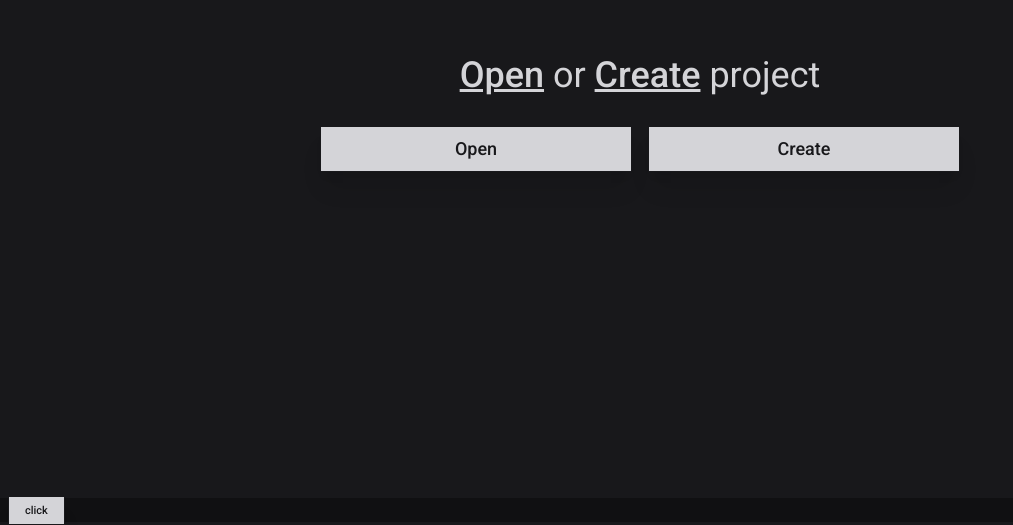
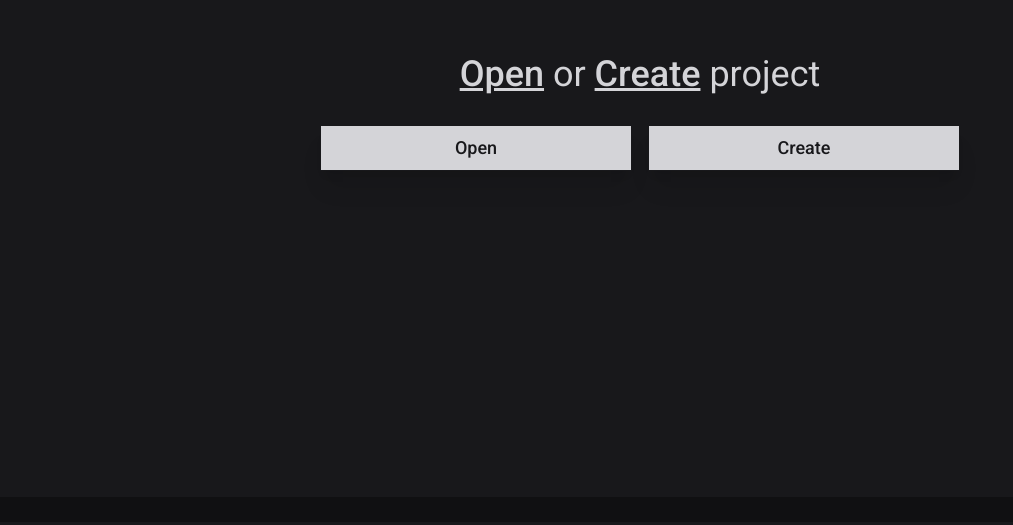
Before and after one commit to lilBunnyRabbit/work-hours, a React (Vite) app: page /#/ in a window 1280 px wide. Shown: the part 278-803 px from the top of the page, without its empty margins (0-1013 px from the left). Built offline with nearby package versions, Linux system fonts and the light colour scheme.

Commit message:
Updates `Toolbar`

```diff
--- /dev/null
+++ b/src/components/icons/definitions/FileIcon.tsx
@@ -0,0 +1,17 @@
+import { Icon } from "..";
+
+export const FileIcon: Icon = ({ color = "currentColor", ...props }) => (
+  <svg
+    xmlns="http://www.w3.org/2000/svg"
+    viewBox="0 0 24 24"
+    fill="none"
+    stroke={color}
+    strokeWidth="2"
+    strokeLinecap="round"
+    strokeLinejoin="round"
+    {...props}
+  >
+    <path d="M13 2H6a2 2 0 0 0-2 2v16a2 2 0 0 0 2 2h12a2 2 0 0 0 2-2V9z"></path>
+    <polyline points="13 2 13 9 20 9"></polyline>
+  </svg>
+);
--- a/src/components/icons/index.tsx
+++ b/src/components/icons/index.tsx
@@ -3,6 +3,7 @@ import { AlertIcon } from "./definitions/AlertIcon";
 import { BarsLoaderIcon } from "./definitions/BarsLoaderIcon";
 import { ChevronLeftIcon } from "./definitions/ChevronLeftIcon";
 import { ChevronRightIcon } from "./definitions/ChevronRightIcon";
+import { FileIcon } from "./definitions/FileIcon";
 
 export interface BaseIconProps {
   color?: string;
@@ -17,4 +18,5 @@ export const Icon = {
   ChevronLeft: ChevronLeftIcon,
   ChevronRight: ChevronRightIcon,
   Alert: AlertIcon,
+  File: FileIcon,
 } satisfies Record<string, Icon>;
--- a/src/layouts/Toolbar.tsx
+++ b/src/layouts/Toolbar.tsx
@@ -1,5 +1,4 @@
 import React from "react";
-import { PaperButton } from "../components/buttons/PaperButton";
 import { Icon } from "../components/icons";
 import { useAutoQueue } from "../hooks/useAutoQueue";
 import { createEventHandler, useEventHandler } from "../utils/event.util";
@@ -27,24 +26,21 @@ export const Toolbar: React.FC = () => {
 
   return (
     <footer
-      className="toolbar flex w-screen h-[24px] px-2 items-center justify-between text-[11px] text-[#8D8D9E] font-light bg-[#101012]"
+      className="toolbar flex w-screen h-[26px] px-2 items-center justify-between text-[11px] text-[#8D8D9E] font-light bg-[#101012]"
       style={{ lineHeight: "11px" }}
     >
-      <PaperButton
-        onClick={() => {
-          showNotification({
-            title: Date.now().toString(),
-            description: "hahahhah ahahah hahah ahaha hahah haha ahaha haha hahh hahah",
-          });
-        }}
-        children="click"
-      />
-
-      <div children={metadata?.filename} />
+      <div className="flex flex-row items-center gap-1">
+        {metadata && (
+          <>
+            <Icon.File color="currentColor" height={14} />
+            {metadata.filename}
+          </>
+        )}
+      </div>
 
       {notification && (
         <div
-          className="toolbar-notification flex flex-row items-center gap-2 max-w-[33vw]"
+          className="toolbar-notification flex flex-row items-center gap-1 max-w-[33vw]"
           data-type={notification.type || "error"}
         >
           <Icon.Alert color="currentColor" height={14} />
--- a/src/utils/wh-file/WHFileProvider.tsx
+++ b/src/utils/wh-file/WHFileProvider.tsx
@@ -58,6 +58,11 @@ export const WHFileProvider: React.FC<WHFileProviderProps> = ({ children }) => {
       try {
         await whFile.write(data);
         setData(data);
+
+        showNotification({
+          type: "success",
+          title: "File updated",
+        });
       } catch (error: any) {
         console.error(error);
         showNotification({
```
